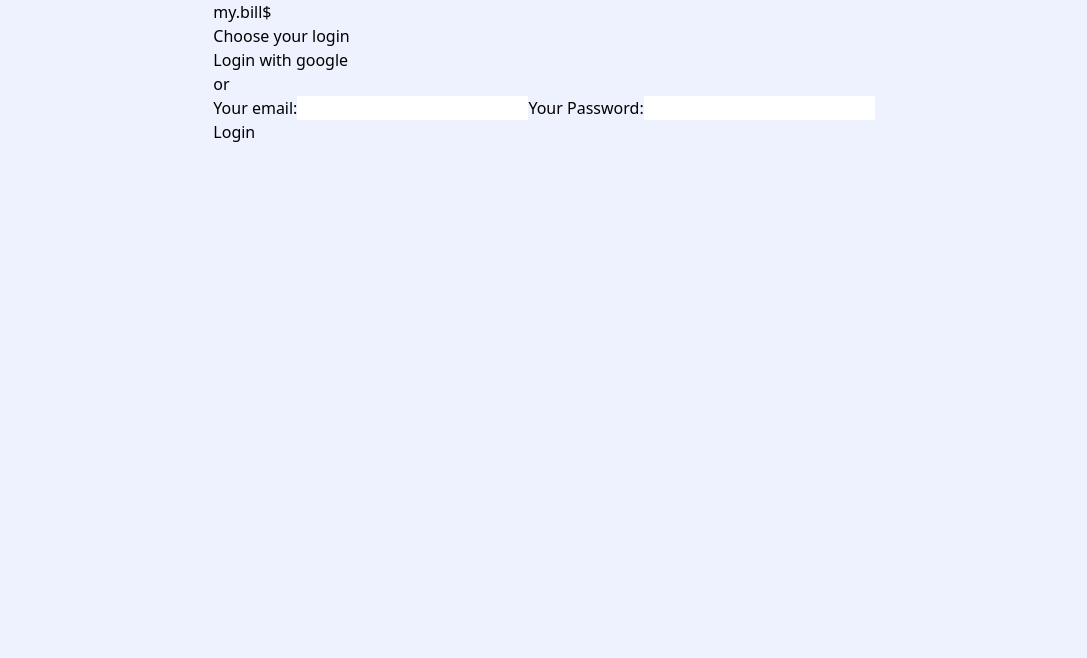
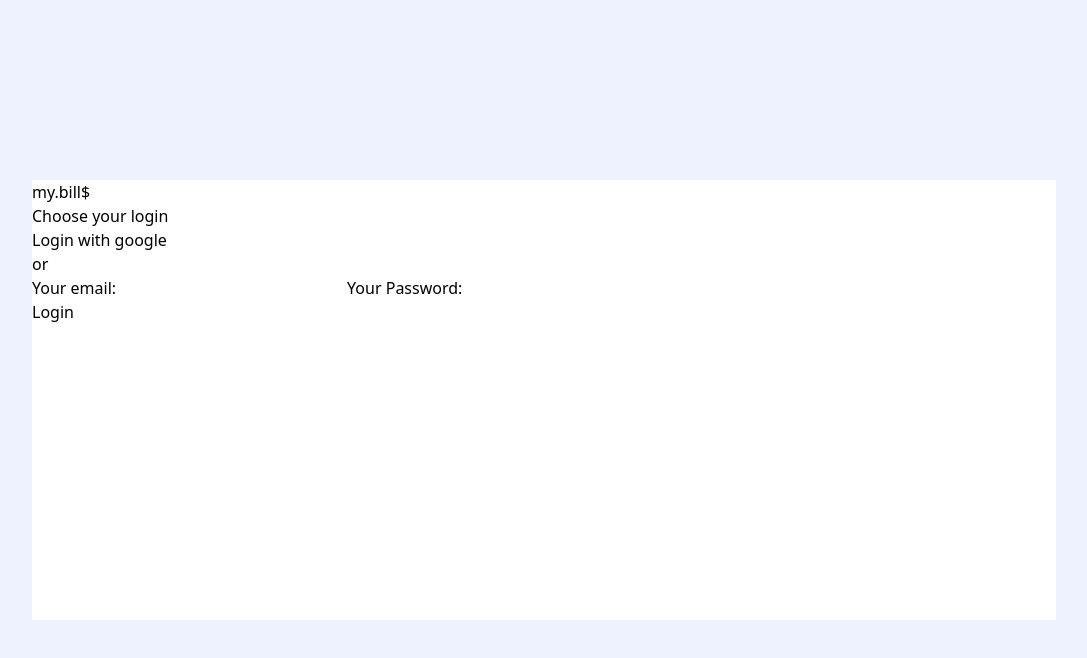
Before and after one commit to kelitasukita/myBills-next-frontend, a Next.js app: page / in a window 1280 px wide. Shown: the top 658 px of the page, without its empty margins (96-1183 px from the left). Built offline with nearby package versions, Linux system fonts and the light colour scheme.

Commit message:
Apply styles to the login page

```diff
--- a/src/app/page.tsx
+++ b/src/app/page.tsx
@@ -2,25 +2,30 @@
 export default function Home() {
   return (
     <>
-      <main className="">
+      <main className="bg-white w-4/5 h-55vh m-auto">
         <div>
           <h1>my.bill$</h1>
         </div>
+
         <div>
           <h2>Choose your login</h2>
         </div>
+
         <div>
           <button>Login with google</button>
         </div>
+
         <div>
           <p>or</p>
         </div>
+
         <div>
           <label>Your email:</label>
           <input type="email" />
           <label>Your Password:</label>
           <input type="password" />
         </div>
+
         <button>Login</button>
       </main>
     </>
```
